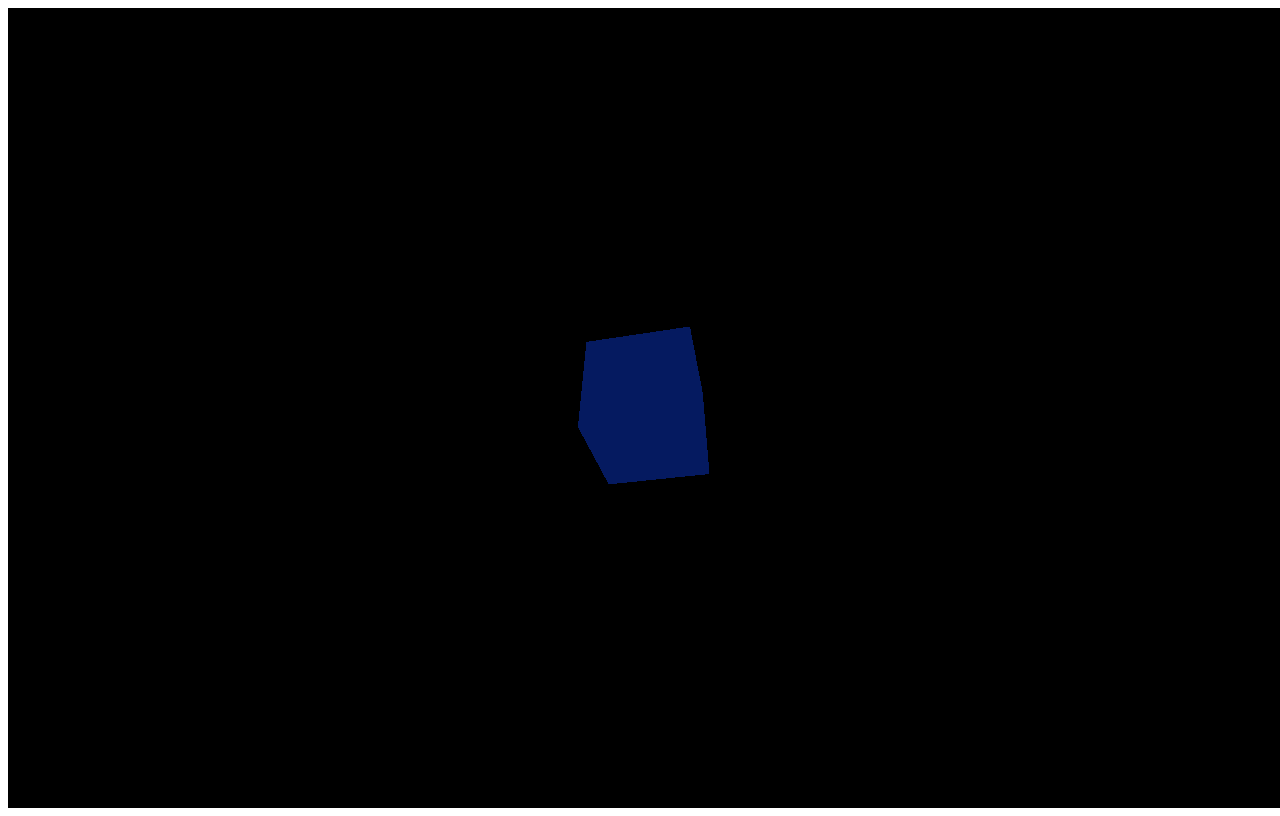
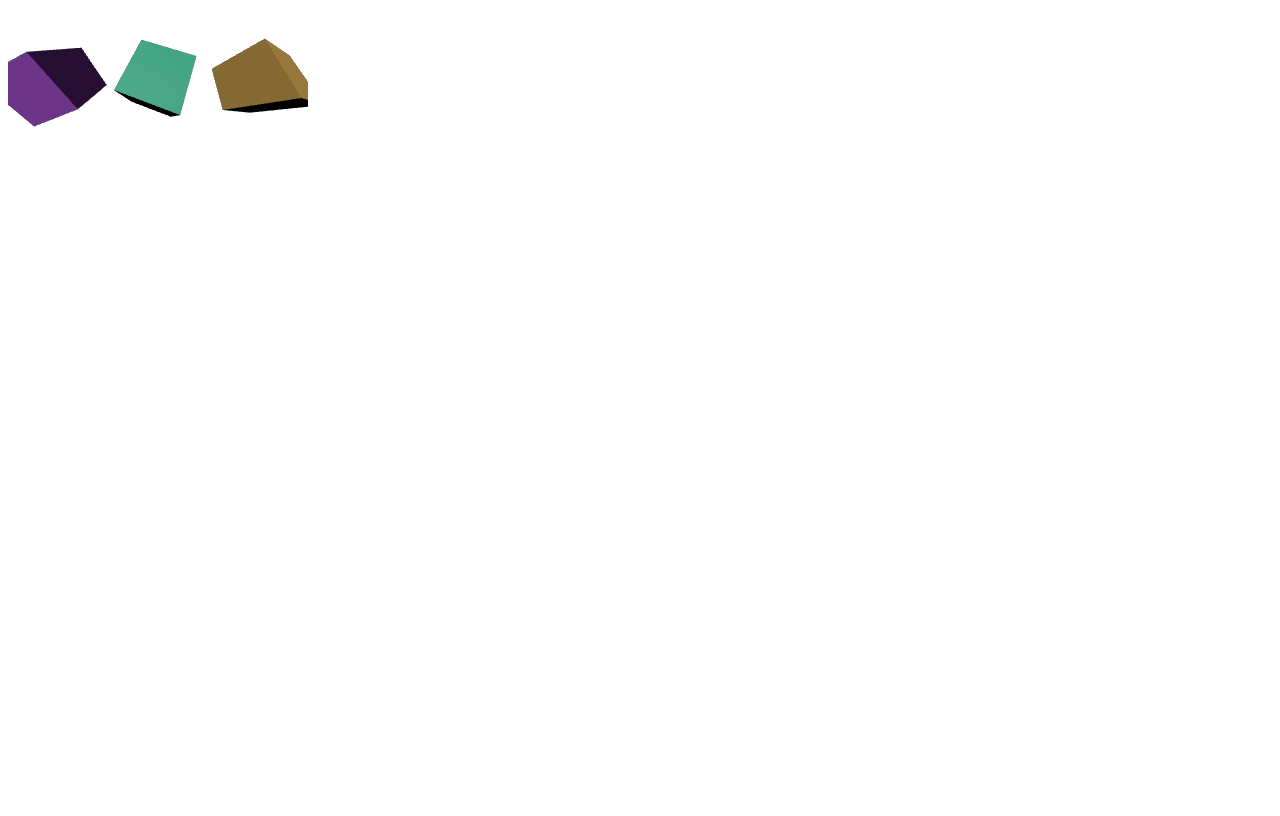
Before and after one commit to lyssadk/3dGameJS, a website built with Parcel: page retryTutorial/src/index.html in a window 1280 px wide. Built offline with nearby package versions, Linux system fonts and the light colour scheme.

Commit message:
messing with key logic

```diff
--- a/retryTutorial/src/index.html
+++ b/retryTutorial/src/index.html
@@ -6,6 +6,13 @@
     <title>Document</title>
 </head>
 <body>
+    <canvas tabindex="0" id="c">
     <script src="./js/main.js" type="module"></script>
+    </canvas>
 </body>
 </html>
+<style>
+    #c:focus {
+    outline: none;
+}
+</style>
--- a/retryTutorial/src/js/main.js
+++ b/retryTutorial/src/js/main.js
@@ -1,26 +1,93 @@
 import * as THREE from 'three';
 
-const renderer = new THREE.WebGLRenderer();
-renderer.setSize(window.innerWidth, window.innerHeight);
-document.body.appendChild(renderer.domElement);
+// code copied from https://threejs.org/manual/#en/fundamentals with minor modifications
+function main() {
 
-const scene = new THREE.Scene();
-const camera = new THREE.PerspectiveCamera(75, window.innerWidth / window.innerHeight, 0.1, 1000);
-// Create a cube: we need a geometry to define the shape of the object, and a material to define the appearance of the object.
-const geometry = new THREE.BoxGeometry();
-const material = new THREE.MeshBasicMaterial({ color: 0x51a60 });
-const cube = new THREE.Mesh( geometry, material );
+	const canvas = document.querySelector( '#c' );
+	const renderer = new THREE.WebGLRenderer( { antialias: true, canvas, alpha: true,  premultipliedAlpha: false } );
 
-// Add the cube to the scene
-scene.add( cube );
-camera.position.z = 5;
+	const fov = 75;
+	const aspect = 2; // the canvas default
+	const near = 0.1;
+	const far = 5;
+	const camera = new THREE.PerspectiveCamera( fov, aspect, near, far );
+	camera.position.z = 2;
 
-// render the scene using animationFrame so when the user moves to a different tab, the animation stops (saving processing power) vs using setInterval
-// and when the user comes back to the tab, the animation starts again.
-function animate() {
-	requestAnimationFrame( animate );
-    cube.rotation.x += 0.11;
-    cube.rotation.y += 0.01;
-	renderer.render( scene, camera );
+	const scene = new THREE.Scene();
+
+	{
+
+		const color = 0xFFFFFF;
+		const intensity = 3;
+		const light = new THREE.DirectionalLight( color, intensity );
+		light.position.set( - 1, 2, 4 );
+		scene.add( light );
+
+	}
+
+	const boxWidth = 1;
+	const boxHeight = 1;
+	const boxDepth = 1;
+	const geometry = new THREE.BoxGeometry( boxWidth, boxHeight, boxDepth );
+
+	function makeInstance( geometry, color, x ) {
+
+		const material = new THREE.MeshPhongMaterial( { color } );
+
+		const cube = new THREE.Mesh( geometry, material );
+		scene.add( cube );
+
+		cube.position.x = x;
+
+		return cube;
+
+	}
+    canvas.addEventListener('keydown', (e) => {
+        if (e.key === 'ArrowUp') {
+            camera.position.y += 7.1;
+        }
+        else if (e.key === 'ArrowDown') {
+            camera.position.y -= 5.1;
+
+        }
+        else if (e.key === 'ArrowLeft') {
+            camera.position.x -= 5.1;
+        }
+        else if (e.key === 'ArrowRight') {
+            camera.position.x += 5.1;
+        }
+        else{
+            camera.position.z += 5.1;
+        }
+    });
+
+	const cubes = [
+		makeInstance( geometry, 0x44aa88, 0 ),
+		makeInstance( geometry, 0x8844aa, - 2 ),
+		makeInstance( geometry, 0xaa8844, 2 ),
+	];
+
+	function render( time ) {
+
+		time *= 0.001; // convert time to seconds
+
+		cubes.forEach( ( cube, ndx ) => {
+
+			const speed = 1 + ndx * .1;
+			const rot = time * speed;
+			cube.rotation.x = rot;
+			cube.rotation.y = rot;
+
+		} );
+
+		renderer.render( scene, camera );
+
+		requestAnimationFrame( render );
+
+	}
+
+	requestAnimationFrame( render );
+
 }
-animate();
+
+main();
```
